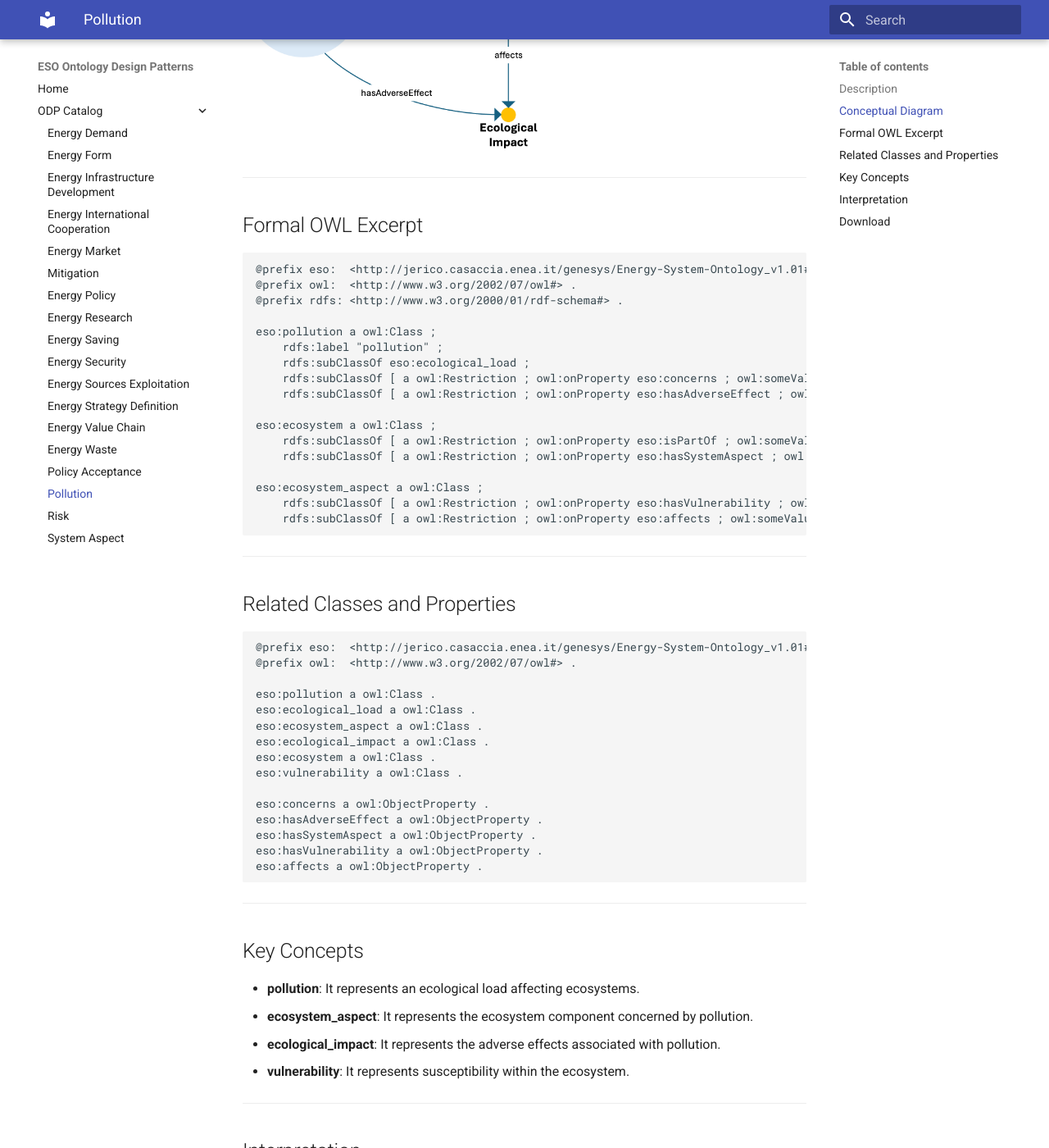
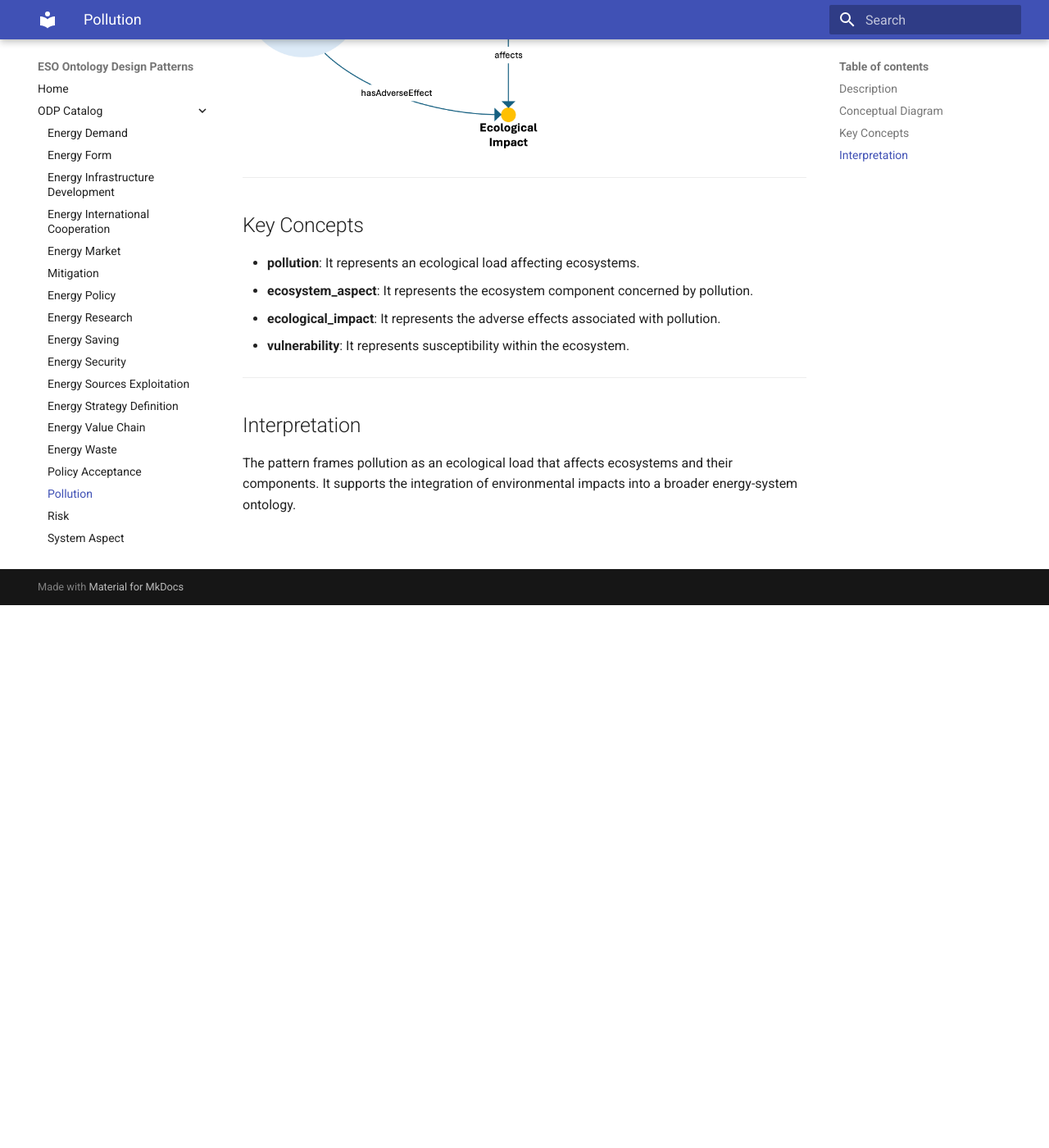
Before and after one commit to AntonioDeNicola/eso-odp-site, an MkDocs documentation site: the page built from docs/odp/pollution.md, in a window 1280 px wide and 1400 px high, scrolled down 662 px. Shown: the whole window at 82% size. Built offline with MkDocs 1.6.1 and Material for MkDocs 9.7.7, drawn with Linux system fonts in a browser that asks for light colours.

Commit message:
Update pollution.md

````diff
--- a/docs/odp/pollution.md
+++ b/docs/odp/pollution.md
@@ -12,52 +12,6 @@ This pattern provides a structured semantic representation that can be reused ac
 
 ---
 
-## Formal OWL Excerpt
-
-```turtle
-@prefix eso:  <http://jerico.casaccia.enea.it/genesys/Energy-System-Ontology_v1.01#> .
-@prefix owl:  <http://www.w3.org/2002/07/owl#> .
-@prefix rdfs: <http://www.w3.org/2000/01/rdf-schema#> .
-
-eso:pollution a owl:Class ;
-    rdfs:label "pollution" ;
-    rdfs:subClassOf eso:ecological_load ;
-    rdfs:subClassOf [ a owl:Restriction ; owl:onProperty eso:concerns ; owl:someValuesFrom eso:ecosystem_aspect ] ;
-    rdfs:subClassOf [ a owl:Restriction ; owl:onProperty eso:hasAdverseEffect ; owl:someValuesFrom eso:ecological_impact ] .
-
-eso:ecosystem a owl:Class ;
-    rdfs:subClassOf [ a owl:Restriction ; owl:onProperty eso:isPartOf ; owl:someValuesFrom eso:ecosystem ] ;
-    rdfs:subClassOf [ a owl:Restriction ; owl:onProperty eso:hasSystemAspect ; owl:someValuesFrom eso:ecosystem_aspect ] .
-
-eso:ecosystem_aspect a owl:Class ;
-    rdfs:subClassOf [ a owl:Restriction ; owl:onProperty eso:hasVulnerability ; owl:someValuesFrom eso:vulnerability ] ;
-    rdfs:subClassOf [ a owl:Restriction ; owl:onProperty eso:affects ; owl:someValuesFrom eso:ecological_impact ] .
-```
-
----
-
-## Related Classes and Properties
-
-```turtle
-@prefix eso:  <http://jerico.casaccia.enea.it/genesys/Energy-System-Ontology_v1.01#> .
-@prefix owl:  <http://www.w3.org/2002/07/owl#> .
-
-eso:pollution a owl:Class .
-eso:ecological_load a owl:Class .
-eso:ecosystem_aspect a owl:Class .
-eso:ecological_impact a owl:Class .
-eso:ecosystem a owl:Class .
-eso:vulnerability a owl:Class .
-
-eso:concerns a owl:ObjectProperty .
-eso:hasAdverseEffect a owl:ObjectProperty .
-eso:hasSystemAspect a owl:ObjectProperty .
-eso:hasVulnerability a owl:ObjectProperty .
-eso:affects a owl:ObjectProperty .
-```
-
----
-
 ## Key Concepts
 
 - **pollution**: It represents an ecological load affecting ecosystems.
@@ -69,8 +23,3 @@ eso:affects a owl:ObjectProperty .
 
 ## Interpretation
 The pattern frames pollution as an ecological load that affects ecosystems and their components. It supports the integration of environmental impacts into a broader energy-system ontology.
-
----
-
-## Download
-- [TTL file](../assets/rdf/pollution.ttl)
````
